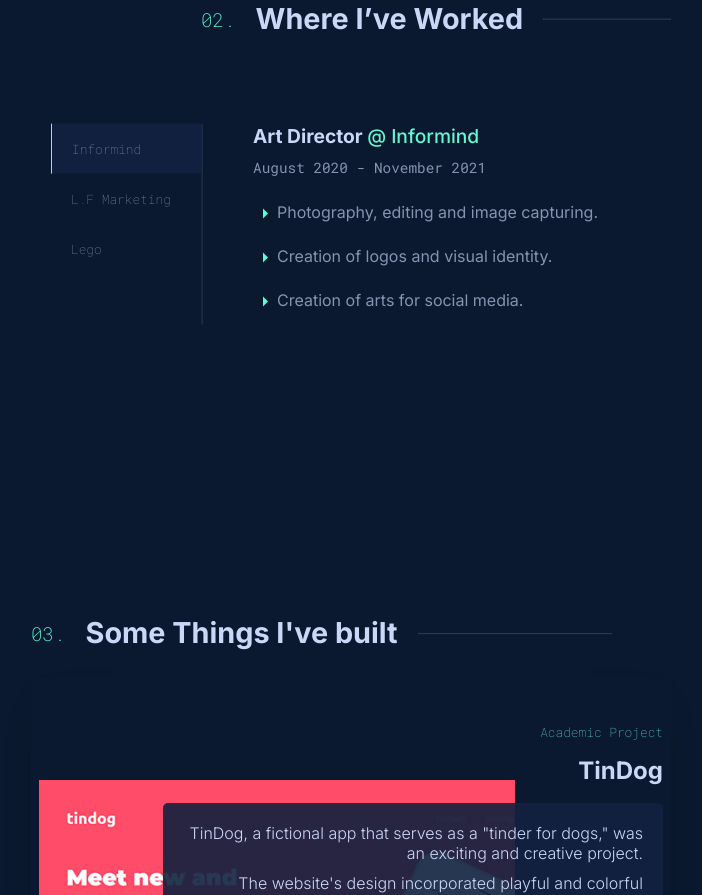
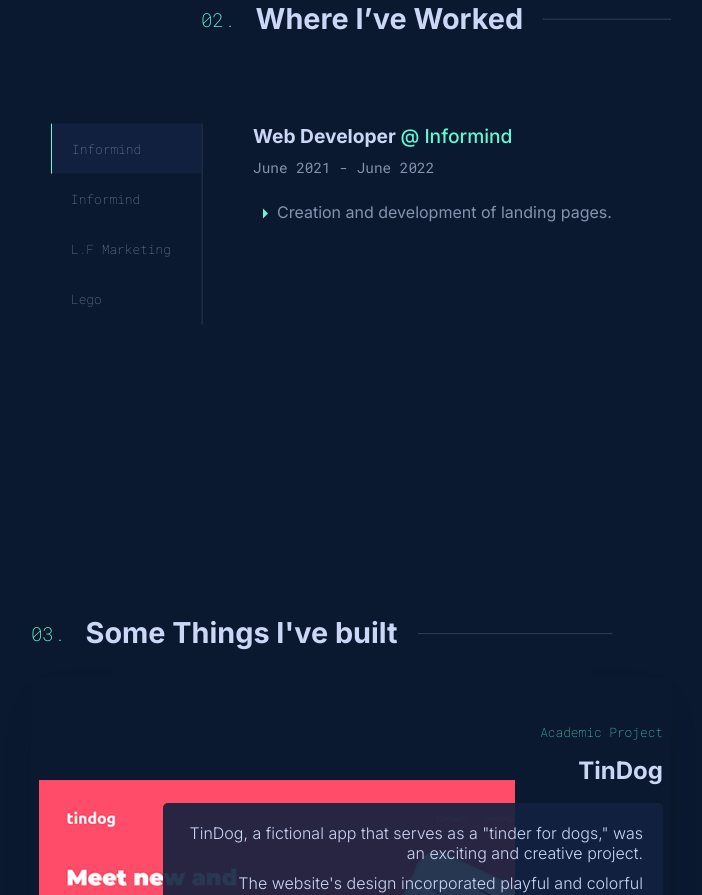
Before and after one commit to bacellar08/bacellar08.github.io, a React (Create React App) app: page / in a window 1280 px wide. Shown: the part 2080-2975 px from the top of the page, without its empty margins (289-991 px from the left). Built offline with nearby package versions, Linux system fonts and the light colour scheme.

Commit message:
Experience update

```diff
--- a/src/components/Experience.jsx
+++ b/src/components/Experience.jsx
@@ -6,8 +6,15 @@
 
 
 const tabs = [
+  { label: 'Informind',
+  content: <Job role='Web Developer' company='Informind' period='June 2021 - June 2022'
+  description={
+  <>
+  <p>Creation and development of landing pages.</p><>Test</>
+  </>
+   }/>},
     { label: 'Informind',
-      content: <Job role='Art Director' company='Informind' period='August 2020 - November 2021'
+      content: <Job role='Art Director' company='Informind' period='August 2020 - June 2021'
       description={
       <>
       <p>Photography, editing and image capturing.</p> <p>Creation of logos and visual identity.</p> <p>Creation of arts for social media.</p>
```
